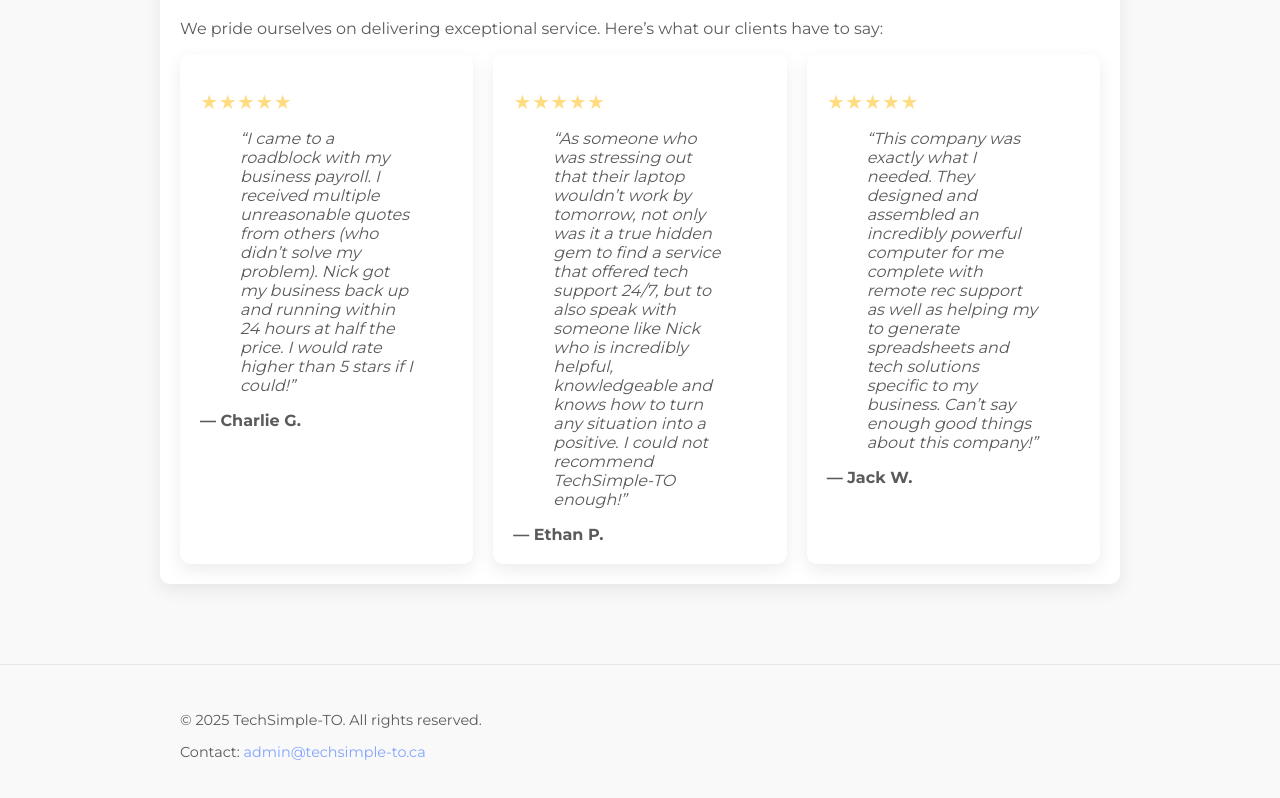
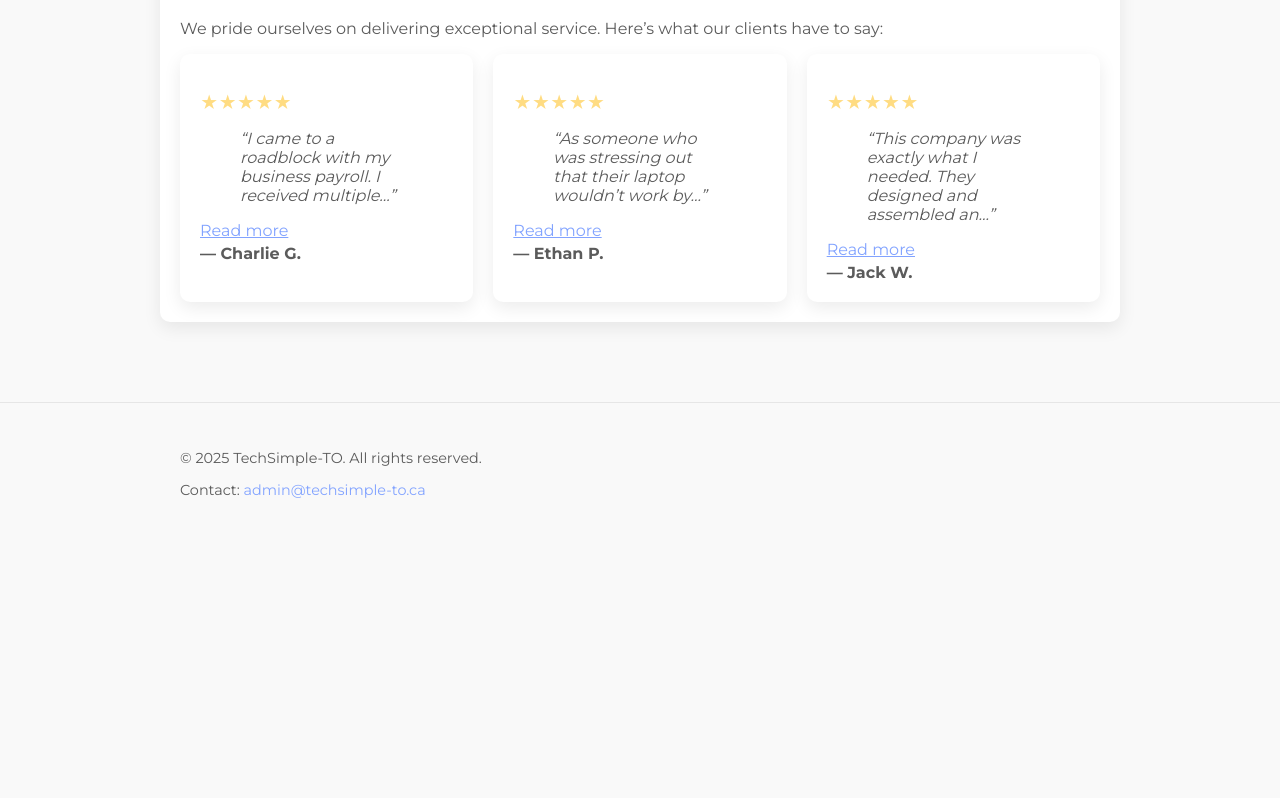
Before and after one commit to TechSimple-TO/techsimple-client-vite, a React (Vite) app: page / in a window 1280 px wide. Shown: the part 1651-2449 px from the top of the page. After the commit the page ends 2197 px from the top, so only its background shows below. Built offline with nearby package versions, Linux system fonts and the light colour scheme.

Commit message:
feat(home): truncate testimonials to ~12 words with Read more/less toggle

```diff
--- a/src/pages/Home.module.scss
+++ b/src/pages/Home.module.scss
@@ -151,6 +151,18 @@
 .name { font-weight: 700; margin-top: .25rem; }
 .quote p { font-style: italic; margin: 0 0 .75rem; }
 
+/* Read more/less toggle for testimonials */
+.readMore {
+  background: none;
+  border: 0;
+  color: var(--color-blue);
+  text-decoration: underline;
+  padding: 0;
+  font: inherit;
+  cursor: pointer;
+}
+.readMore:hover { color: var(--color-gold); }
+
 /* Fade-in utility */
 .fadeIn { animation: fadeIn .4s ease-in; }
 @keyframes fadeIn {
--- a/src/pages/Home.tsx
+++ b/src/pages/Home.tsx
@@ -6,7 +6,7 @@
  * - Keep this page lightweight; deeper details live on Services/About.
  */
 
-import React from 'react';
+import React, { useState } from 'react';
 import { Link } from 'react-router-dom';
 import styles from './Home.module.scss';
 
@@ -36,7 +36,16 @@ const testimonials: Testimonial[] = [
   },
 ];
 
-const Home: React.FC = () => (
+// Helper: truncate a string to N words (adds an ellipsis when truncated)
+const truncateWords = (text: string, count: number) => {
+  const words = text.trim().split(/\s+/);
+  return words.length <= count ? text : words.slice(0, count).join(' ') + '…';
+};
+
+const Home: React.FC = () => {
+  const [expanded, setExpanded] = useState<Record<string, boolean>>({});
+
+  return (
   <>
     {/* Intro: simple welcome block in a card-style wrapper */}
     <section className={`${styles.wrapper} ${styles.fadeIn}`} aria-labelledby="home-title">
@@ -133,12 +142,21 @@ const Home: React.FC = () => (
 
 
         <ul className={styles.cardGrid}>
-          {testimonials.map((t) => (
+          {testimonials.map((t, i) => (
             <li className={styles.card} key={t.name}>
               <p className={styles.stars} aria-label="5 out of 5 stars">★★★★★</p>
               <blockquote className={styles.quote}>
-                <p>&ldquo;{t.quote}&rdquo;</p>
+                <p id={`quote-${i}`}>&ldquo;{expanded[t.name] ? t.quote : truncateWords(t.quote, 12)}&rdquo;</p>
               </blockquote>
+              <button
+                type="button"
+                className={styles.readMore}
+                aria-expanded={!!expanded[t.name]}
+                aria-controls={`quote-${i}`}
+                onClick={() => setExpanded((e) => ({ ...e, [t.name]: !e[t.name] }))}
+              >
+                {expanded[t.name] ? 'Show less' : 'Read more'}
+              </button>
               <footer className={styles.name}>— {t.name}</footer>
             </li>
           ))}
@@ -146,6 +164,7 @@ const Home: React.FC = () => (
       </div>
     </section>
   </>
-);
+  );
+};
 
 export default Home;
```
